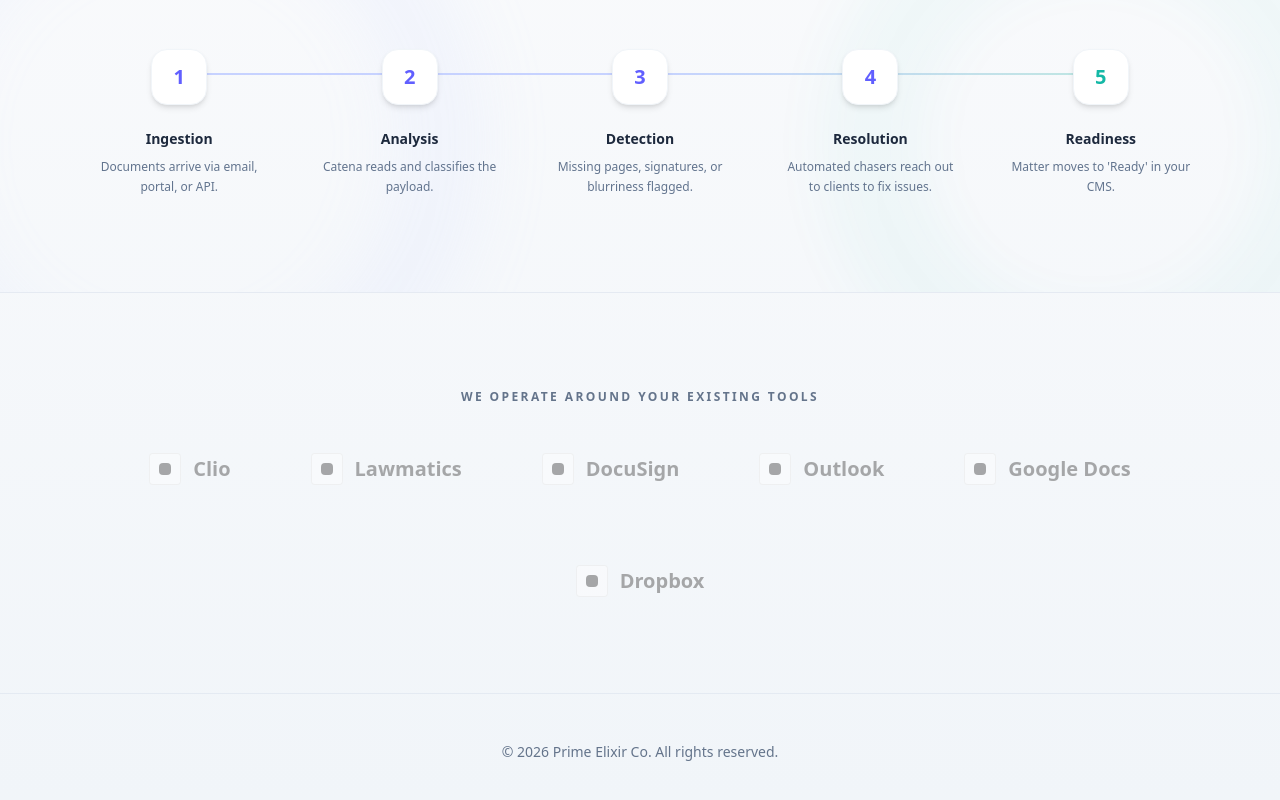
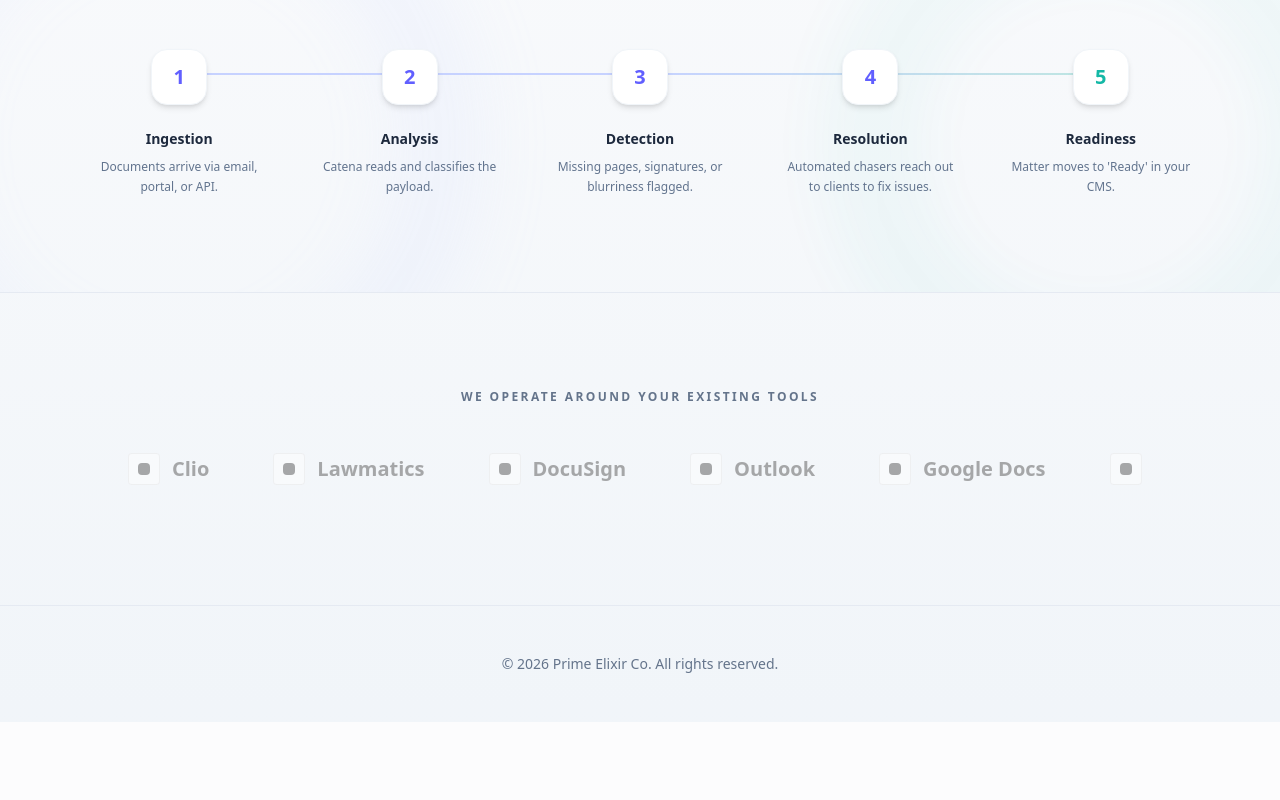
Before and after one commit to PrimeElixir/catena-landing, a Next.js app: page / in a window 1280 px wide. Shown: the part 1670-2470 px from the top of the page. After the commit the page ends 2392 px from the top, so only its background shows below. Built offline with nearby package versions, Linux system fonts and the light colour scheme.

Commit message:
style: prevent wrapping and squishing of integration items

```diff
--- a/src/app/globals.css
+++ b/src/app/globals.css
@@ -31,4 +31,12 @@
   .glass-panel {
     @apply bg-surface backdrop-blur-[20px] border border-border-glass rounded-xl shadow-lg shadow-slate-200/50;
   }
+
+  .hide-scrollbar::-webkit-scrollbar {
+    display: none;
+  }
+  .hide-scrollbar {
+    -ms-overflow-style: none;
+    scrollbar-width: none;
+  }
 }
--- a/src/components/Integrations.tsx
+++ b/src/components/Integrations.tsx
@@ -18,11 +18,13 @@ export default function Integrations() {
           We operate around your existing tools
         </p>
 
-        <div className="flex flex-wrap justify-center items-center gap-12 md:gap-20">
+        {/* Container for scrolling/non-wrapping on smaller screens */}
+        <div className="w-full overflow-x-auto pb-6 hide-scrollbar">
+          <div className="flex flex-nowrap md:justify-center items-center gap-10 md:gap-16 min-w-max px-6 md:px-0">
           {integrations.map((integration, idx) => (
             <div
               key={idx}
-              className="group flex items-center gap-3 grayscale opacity-60 hover:grayscale-0 hover:opacity-100 transition-all duration-300 cursor-pointer"
+              className="group flex flex-shrink-0 items-center gap-3 grayscale opacity-60 hover:grayscale-0 hover:opacity-100 transition-all duration-300 cursor-pointer"
             >
               {/* Dummy Logo Block since we don't have SVGs */}
               <div className="w-8 h-8 rounded bg-surface border border-border-glass flex items-center justify-center group-hover:border-accent transition-colors">
@@ -33,6 +35,7 @@ export default function Integrations() {
               </span>
             </div>
           ))}
+          </div>
         </div>
 
       </div>
```
